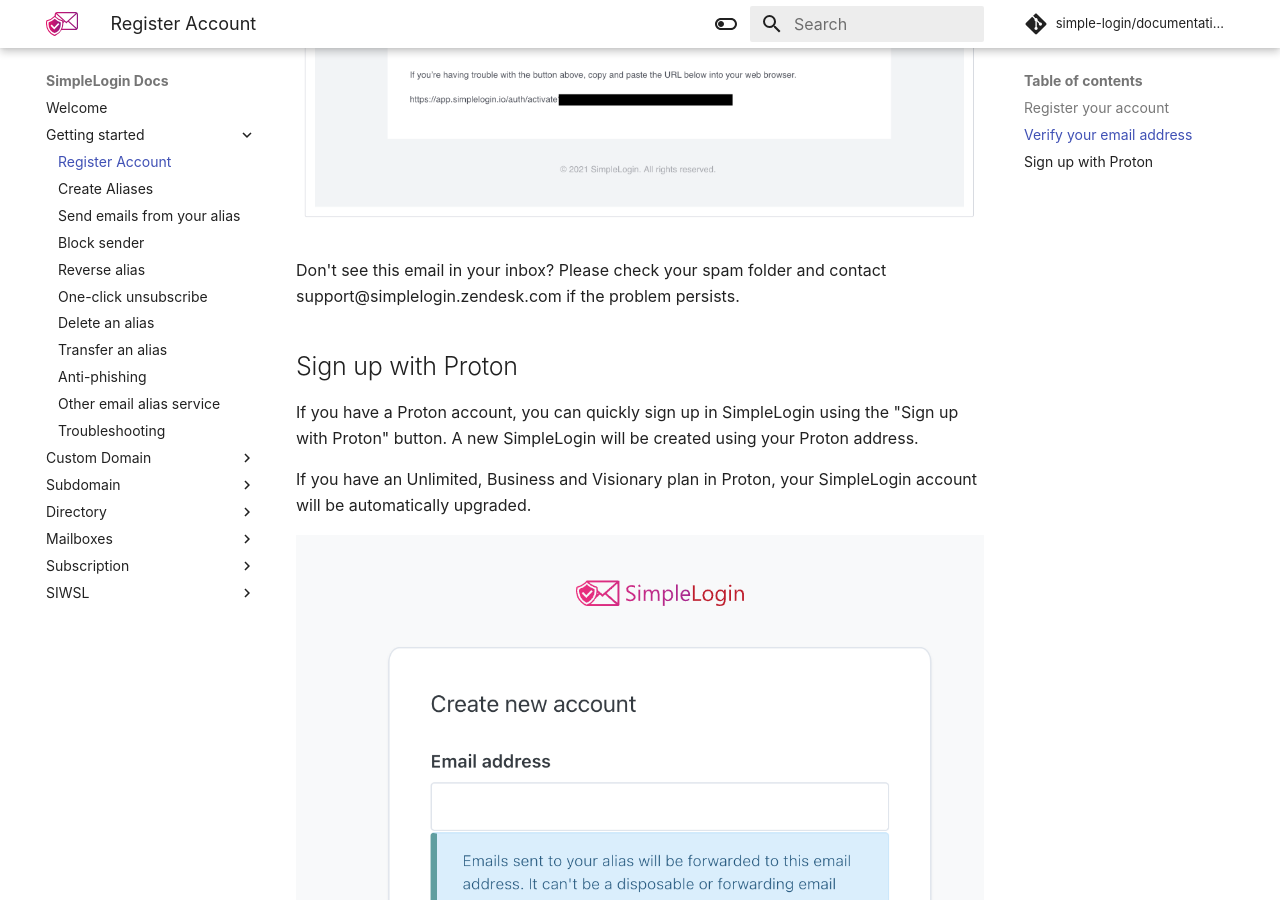
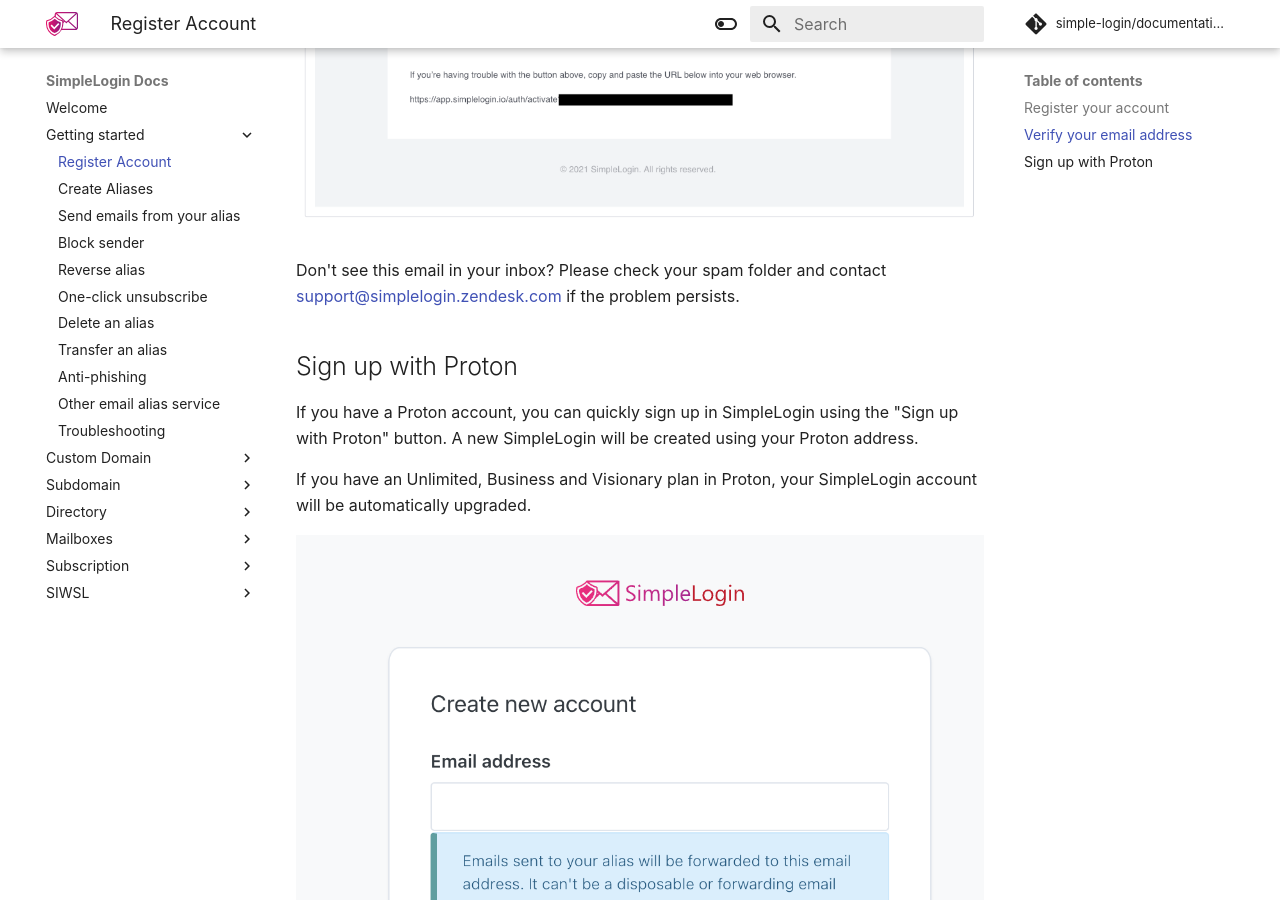
Before and after one commit to simple-login/documentation, an MkDocs documentation site: the page built from docs/getting-started/register-account.md, in a window 1280 px wide and 900 px high, scrolled down 1998 px. Built offline with MkDocs 1.6.1 and Material for MkDocs 9.7.7, drawn with Linux system fonts in a browser that asks for light colours; comment, search, counter and statistics services are not loaded; part of the change alters nothing that is shown.

```diff
--- a/docs/getting-started/register-account.md
+++ b/docs/getting-started/register-account.md
@@ -20,7 +20,7 @@ Please click on the "Verify Email" button that we sent to you via email to activ
 
 ![](./verify-account.png)
 
-Don't see this email in your inbox? Please check your spam folder and contact support@simplelogin.zendesk.com if the problem persists.
+Don't see this email in your inbox? Please check your spam folder and contact <a href="mailto:support@simplelogin.zendesk.com">support@simplelogin.zendesk.com</a> if the problem persists.
 
 ## Sign up with Proton
 
```
